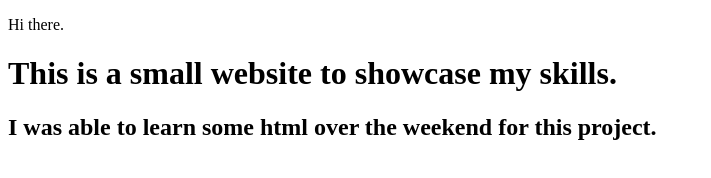
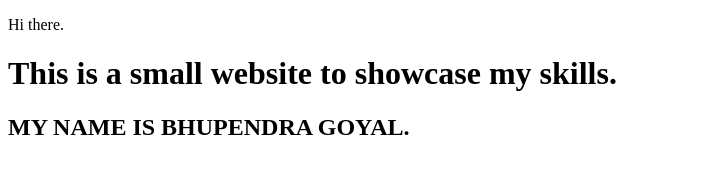
Before and after one commit to ShamitaGoyal/test, a plain HTML site: page index.html in a window 1280 px wide. Shown: the whole page, without its empty margins (0-711 px from the left). Drawn offline with Linux system fonts and the light colour scheme.

Commit message:
added your name on both files

```diff
--- a/index.html
+++ b/index.html
@@ -8,6 +8,6 @@
 
 <p>Hi there.</p>
 <h1>This is a small website to showcase my skills.</h1>
-<h2>I was able to learn some html over the weekend for this project.</h2>
+<h2>MY NAME IS BHUPENDRA GOYAL.</h2>
 </body>
 </html>
```
Also changed, not shown: 1 other file.
